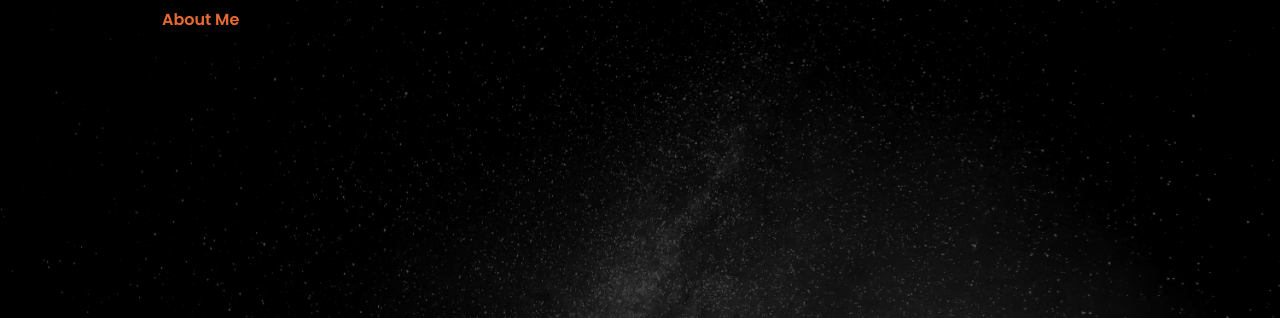
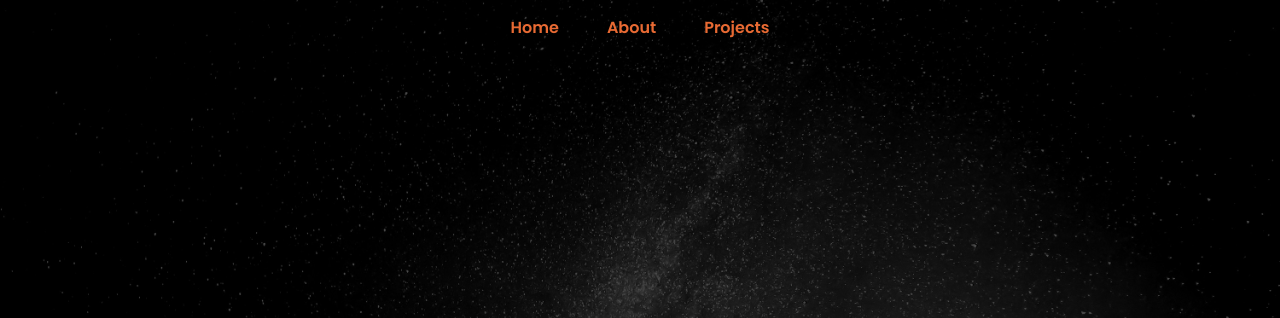
Before and after one commit to AlexGonz00/online-portfolio-2025, a website: page index.html in a window 1280 px wide. Shown: the top 318 px of the page. Drawn offline with nearby package versions, Linux system fonts and the light colour scheme; some packages are replaced by stand-ins of ours; files that its build step writes are made by us from their sources; a script that the page names is missing.

Commit message:
Updated navbar

```diff
--- a/index.html
+++ b/index.html
@@ -20,11 +20,17 @@
   </head>
   <body>
     <!-- Navigation -->
-    <div class="nav fixed-top">
-      <div class="container justify-content-center align-items-center">
-        <ul class="navbar-nav ms-auto">
+    <div class="navbar fixed-top navbar-dark">
+      <div class="container">
+        <ul class="navbar-nav flex-row mx-auto">
           <li class="nav-item">
-            <a href="#intro" class="text-primary nav-link fw-semibold">About Me</a>
+            <a href="#intro" class="text-primary nav-link fw-semibold px-4">Home</a>
+          </li>
+          <li class="nav-item">
+            <a href="#intro" class="text-primary nav-link fw-semibold px-4">About</a>
+          </li>
+          <li class="nav-item">
+            <a href="#intro" class="text-primary nav-link fw-semibold px-4">Projects</a>
           </li>
         </ul>
       </div>
--- a/js/script.js
+++ b/js/script.js
@@ -1 +1,15 @@
-// Add custom JavaScript here
+function userScroll() {
+  const navbar = document.querySelector('.navbar');
+
+  window.addEventListener('scroll', () => {
+    if (window.scrollY > 50) {
+      navbar.classList.add('bg-dark');
+      navbar.classList.add('navbar-sticky');
+    } else {
+      navbar.classList.remove('bg-dark');
+      navbar.classList.remove('navbar-sticky');
+    }
+  });
+}
+
+document.addEventListener('DOMContentLoaded', userScroll);
--- a/scss/styles.scss
+++ b/scss/styles.scss
@@ -16,6 +16,24 @@
 
 .header .text-container {
     z-index: 10;
+}
+
+.navbar {
+    transition: all 0.5s ease-in-out;
+}
+
+.navbar-sticky {
+    opacity: 0.8;
+    box-shadow: 0 0 10px rgba(0,0,0,0.5);
+}
+
+.nav-link {
+    transition: all 0.25s ease-in-out;
+}
+
+.nav-link:hover {
+    color: var(--bs-light) !important;
+    transform: scale(1.1);
 }
 
 .profile-pic {
```
